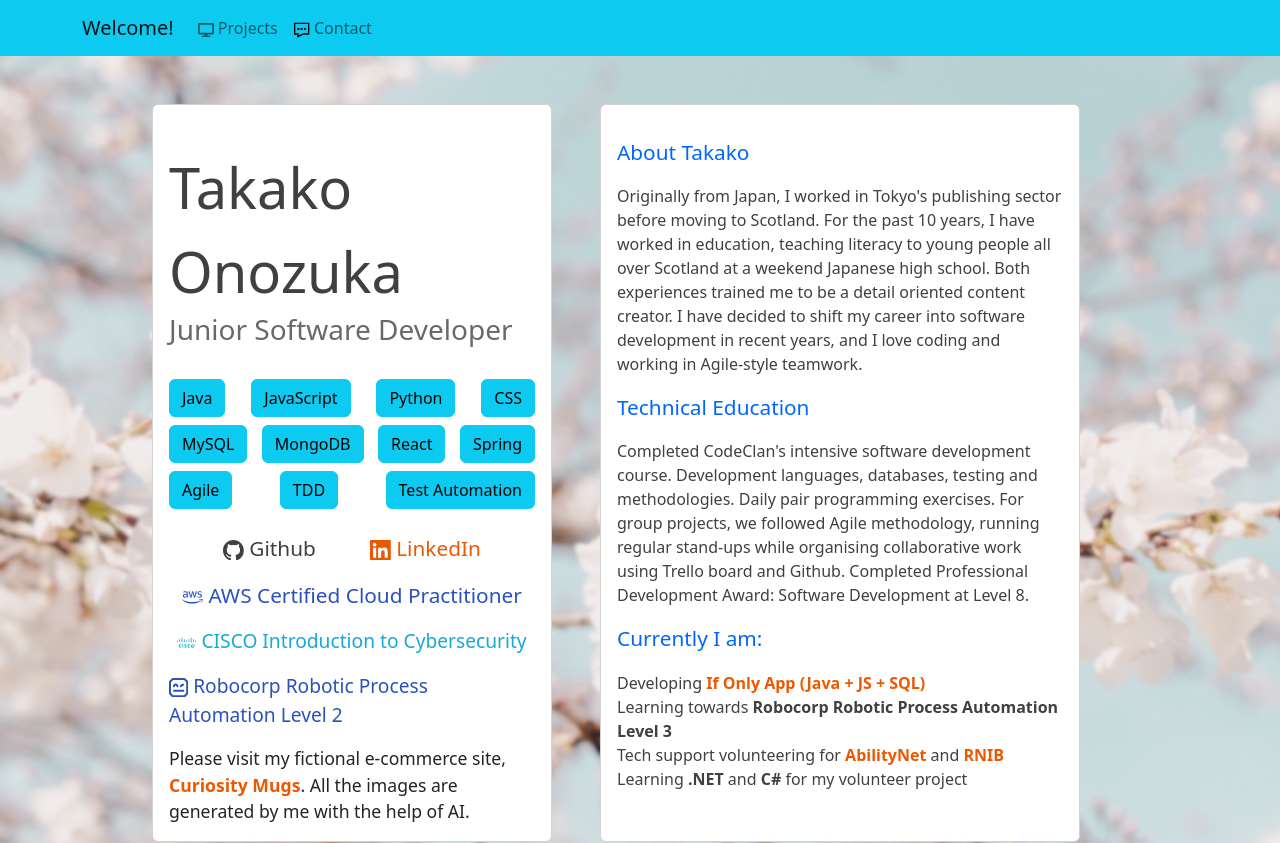
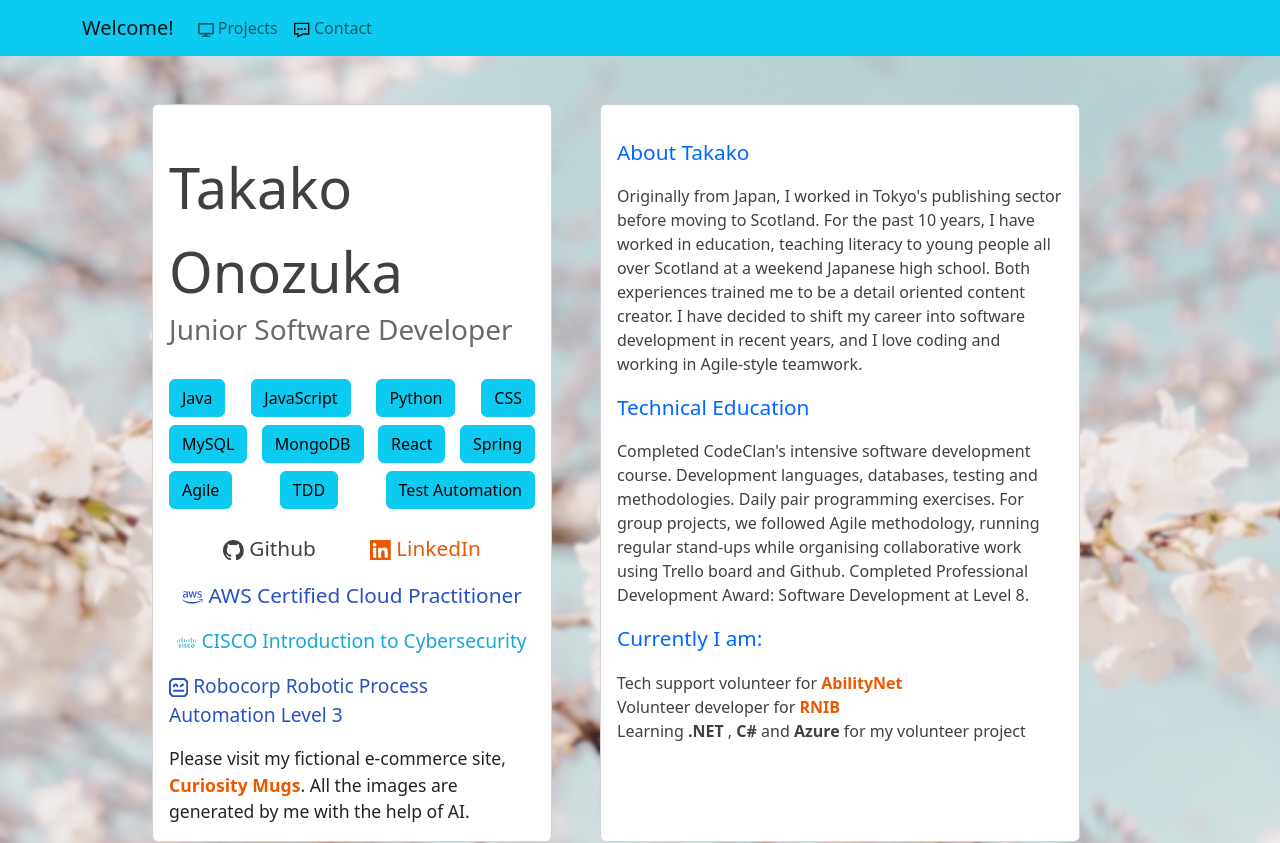
Before and after one commit to taksgarby/portfolio, a React (Create React App) app: page / in a window 1280 px wide. Shown: the top 843 px of the page. Built offline with nearby package versions, Linux system fonts and the light colour scheme.

Commit message:
updated certificatation

```diff
--- a/src/components/AboutMe.js
+++ b/src/components/AboutMe.js
@@ -53,8 +53,8 @@
         </div>
 
         <div class="link-container">
-        <Card.Link class="robot-link" href="https://robotframework.org/rpa/" target="_blank">
-        <SiRobotframework /> Robocorp Robotic Process Automation Level 2 </Card.Link>
+        <Card.Link class="robot-link" href="https://robocorp.com/docs/courses/work-data-management" target="_blank">
+        <SiRobotframework /> Robocorp Robotic Process Automation Level 3 </Card.Link>
         </div>
 
         <div class="news">
@@ -94,12 +94,10 @@
                 Currently I am:
             </p>
             <p class="aboutme-texts">
-            Developing <a href="#ifonly"><strong>If Only App (Java + JS + SQL)</strong></a><br/>
-            Learning towards  <strong>Robocorp Robotic Process Automation Level 3</strong>
-            <br></br>
-            Tech support volunteering for  <a href="https://abilitynet.org.uk/" target="_blank">
-              <strong>AbilityNet</strong></a> and <a href="https://rnib.org.uk/" target="_blank"><strong>RNIB</strong></a><br/>
-            Learning <strong>.NET </strong>and<strong> C# </strong>for my volunteer project
+            Tech support volunteer for  <a href="https://abilitynet.org.uk/" target="_blank">
+              <strong>AbilityNet</strong></a><br/>
+            Volunteer developer for <a href="https://rnib.org.uk/" target="_blank"><strong>RNIB</strong></a><br/>
+            Learning <strong>.NET </strong>, <strong> C# </strong> and <strong>Azure</strong> for my volunteer project
             </p>
              </div>
         </Card.Body>
```
